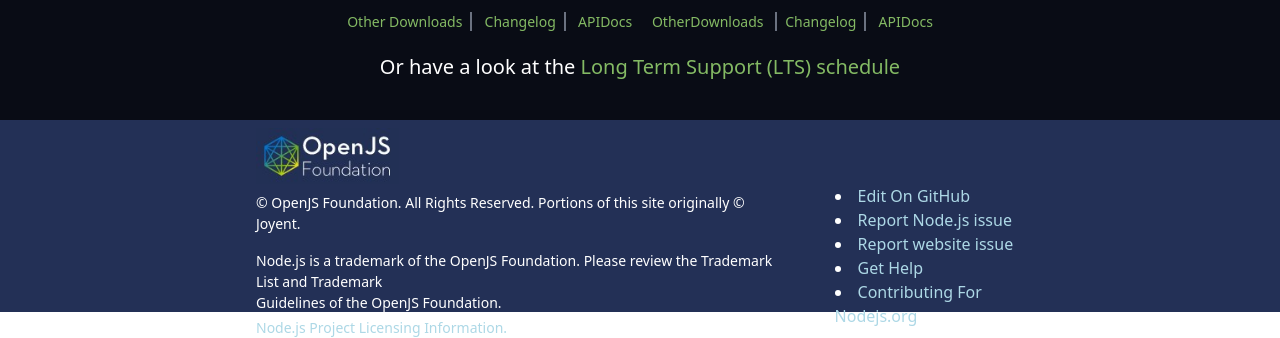
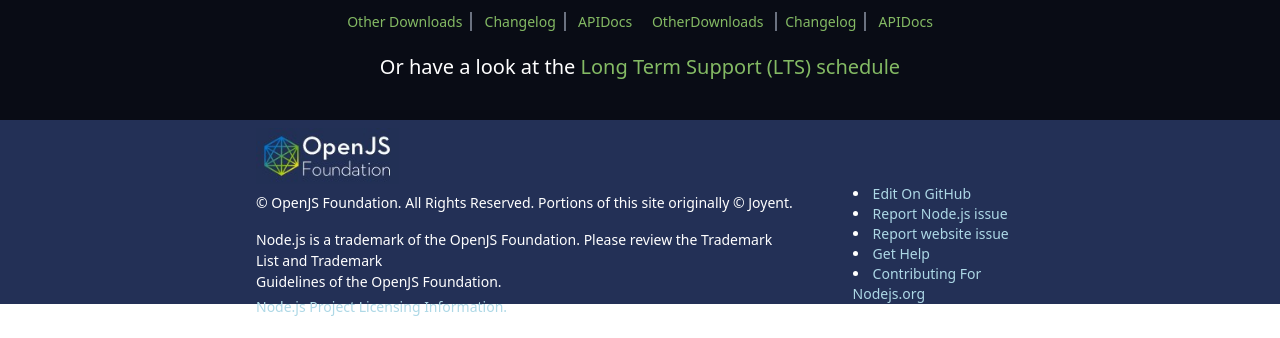
Before and after one commit to Manju1392k/NodejsClone-Website, a website built with Vite: page index.html in a window 1280 px wide. Shown: the part 464-802 px from the top of the page. Built offline with nearby package versions, Linux system fonts and the light colour scheme.

Commit message:
Node.JsClone

```diff
--- a/index.html
+++ b/index.html
@@ -87,7 +87,7 @@
 
     </div>
 
-    <div class="footer bg-[#233056] h-[12rem] w-screen flex justify-center">
+    <div class="footer bg-[#233056] h-[11.5rem] w-screen flex justify-center">
 
         <div class="mainbox h-[11.5rem] w-[60vw]">
 
@@ -111,7 +111,7 @@
                     </h1>
                 </div>
 
-                <div class="block ml-14">
+                <div class="block ml-14 text-sm">
                     <li class="text-white"><span class="text-[#ADD8E6]">Edit On GitHub</span></li>
                     <li class="text-white"><span class="text-[#ADD8E6]">Report Node.js issue</span></li>
                     <li class="text-white"><span class="text-[#ADD8E6]">Report website issue</span></li>
```
